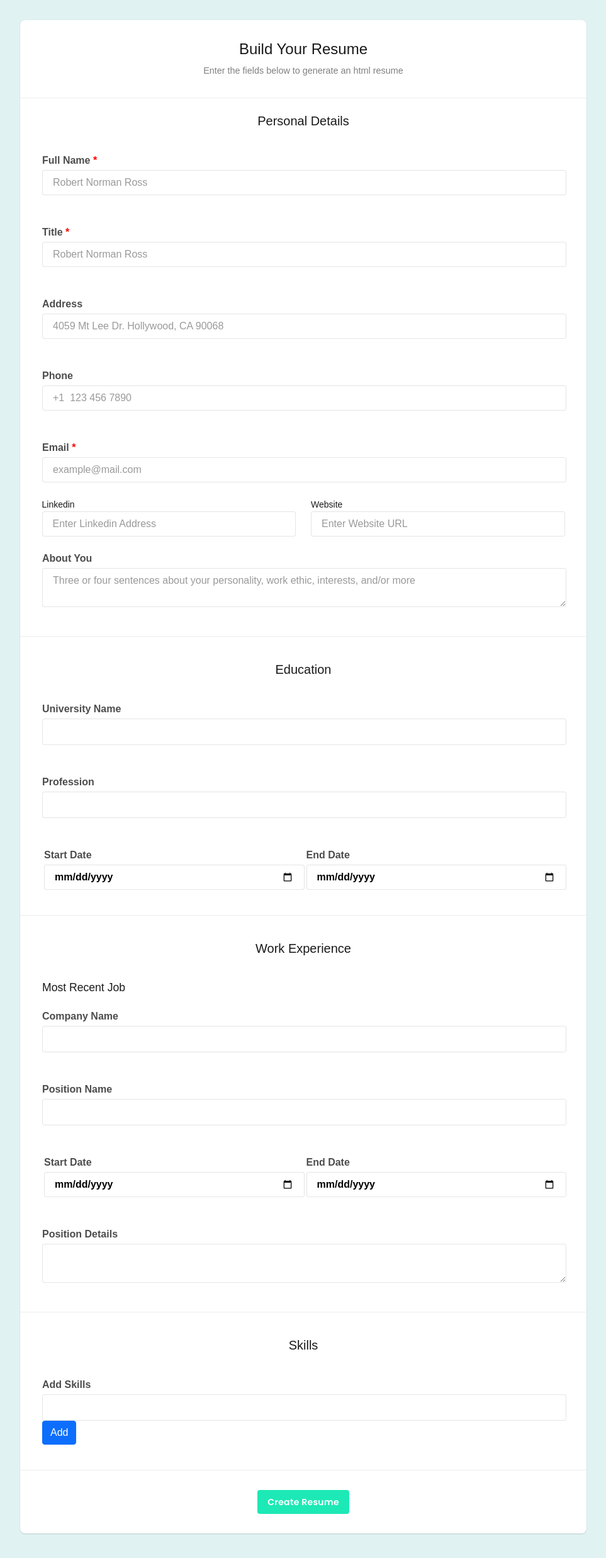
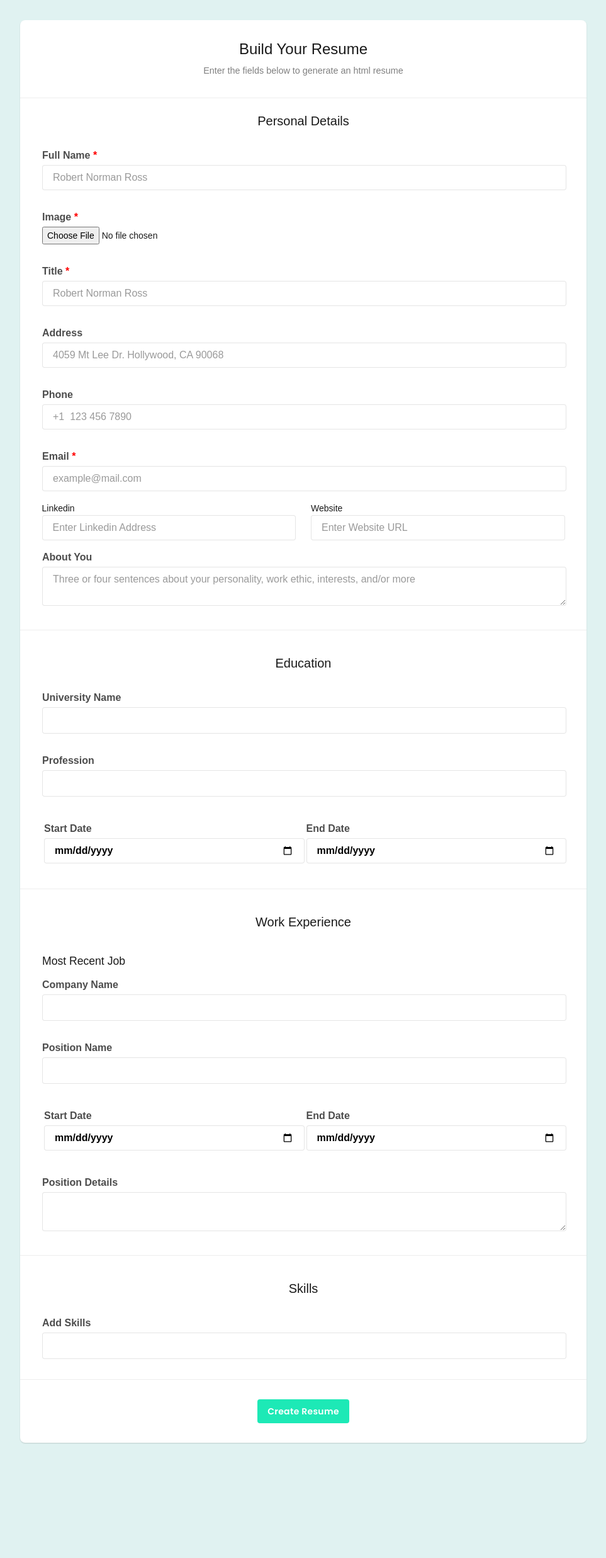
Before and after one commit to KarimovFarda/resume-builder-app, a React (Create React App) app: page / in a window 1280 px wide. Shown: the top 2474 px of the page at 63% size, without its empty margins (158-1121 px from the left). After the commit the page ends 2419 px from the top, so only its background shows below. Built offline with nearby package versions, Linux system fonts and the light colour scheme.

Commit message:
image-uploading-added

```diff
--- a/src/components/form/resumeForm.js
+++ b/src/components/form/resumeForm.js
@@ -1,9 +1,8 @@
-import React,{useState} from 'react'
+import React, {useDebugValue, useEffect, useLayoutEffect, useState} from 'react'
 import './resumeForm.scss'
 import { useHistory } from 'react-router'
 export const ResumeForm = (props) => {
     const history = useHistory()
-    const [image,setImage] = useState("")
     const [fullName,setFullName] = useState("")
     const [title,setTitle] = useState("")
     const [address,setAddress] = useState("")
@@ -20,13 +19,13 @@ export const ResumeForm = (props) => {
     const [positionName, setPositionName] = useState("")
     const [jobStartDate, setJobStartDate] = useState("")
     const [jobEndDate, setJobEndDate] = useState("")
+    const [image, setImage] = useState(null)
 
    function formSubmitted(e){
        e.preventDefault()
         props.getValue({fullname : fullName,image:image,address : address,phoneNumber : phoneNumber,email : email, linkedinAccount : linkedinAccount,websiteUrl : websiteUrl,title:title,about:about,universityName:universityName,profession:profession,educationStartDate:educationStartDate,educationEndDate:educationEndDate,companyName:companyName,positionName:positionName,jobStartDate:jobStartDate,jobEndDate:jobEndDate})
         history.push("/template")
    }
-
     return (
 
 <form onSubmit={formSubmitted}>
@@ -37,13 +36,18 @@ export const ResumeForm = (props) => {
 
   <h2>Personal Details</h2>
 
-
-
   <div className="form-group">
     <label htmlFor="name">Full Name <span>*</span></label>
     <input type="text" value={fullName} onChange={(e) => setFullName(e.target.value)} name="name" id="name" placeholder="Robert Norman Ross"/>
     <div id="name__error" className="error"></div>
   </div>
+
+  <div className="form-group">
+    <label htmlFor="name">Image <span>*</span></label>
+    <input type="file"  onChange={e=>setImage(URL.createObjectURL(e.target.files[0]))} name="name" id="name" placeholder="Robert Norman Ross"/>
+    <div id="name__error" className="error"></div>
+  </div>
+
 
   <div className="form-group">
     <label htmlFor="name">Title <span>*</span></label>
@@ -82,11 +86,7 @@ export const ResumeForm = (props) => {
               placeholder="Three or four sentences about your personality, work ethic, interests, and/or more"></textarea>
   </div>
 
-  {/* <div className="form-group">
-    <label htmlFor="career">Career Objectives</label>
-    <textarea name="career" id="career"
-              placeholder="One or two sentences about what you wish to accomplish in your career"></textarea>
-  </div> */}
+
 
 <div className="line-break"></div>
 
@@ -148,7 +148,6 @@ export const ResumeForm = (props) => {
   <div className="form-group">
     <label htmlFor="job-1__details">Add Skills</label>
     <input type="text" className="form-control"/>
-   <button class="btn btn-primary"> Add </button>
   </div>
 
   {/* <div className="line-break"></div>
--- a/src/components/form/resumeForm.scss
+++ b/src/components/form/resumeForm.scss
@@ -72,7 +72,7 @@ form h3 {
 .form-group {
   box-sizing: border-box;
   width: 100%;
-  padding: 24px 32px;
+  padding: 16px 32px;
   border-left: 3px solid transparent;
   transition: 0.2s all;
 }
--- a/src/components/templates/resumeTemplate.js
+++ b/src/components/templates/resumeTemplate.js
@@ -149,7 +149,7 @@ export const ResumeTemplate = (props) => {
 <div class="resume">
    <div class="resume_left">
      <div class="resume_profile">
-       <img src="https://i.imgur.com/eCijVBe.png" alt="profile_pic"/>
+       <img src={props.formValues.image} alt="profile_pic"/>
      </div>
      <div class="resume_content">
        <div class="resume_item resume_info">
```
